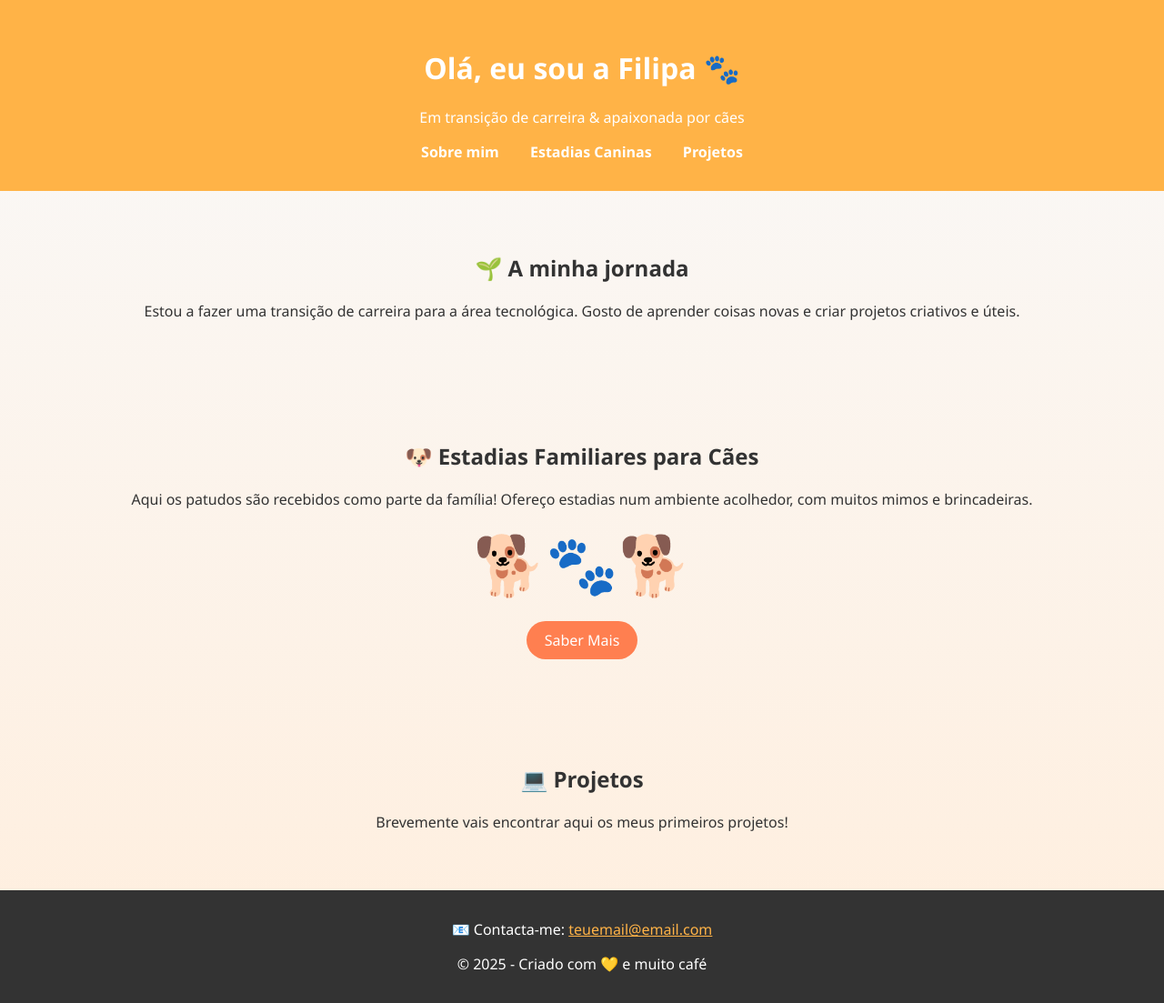
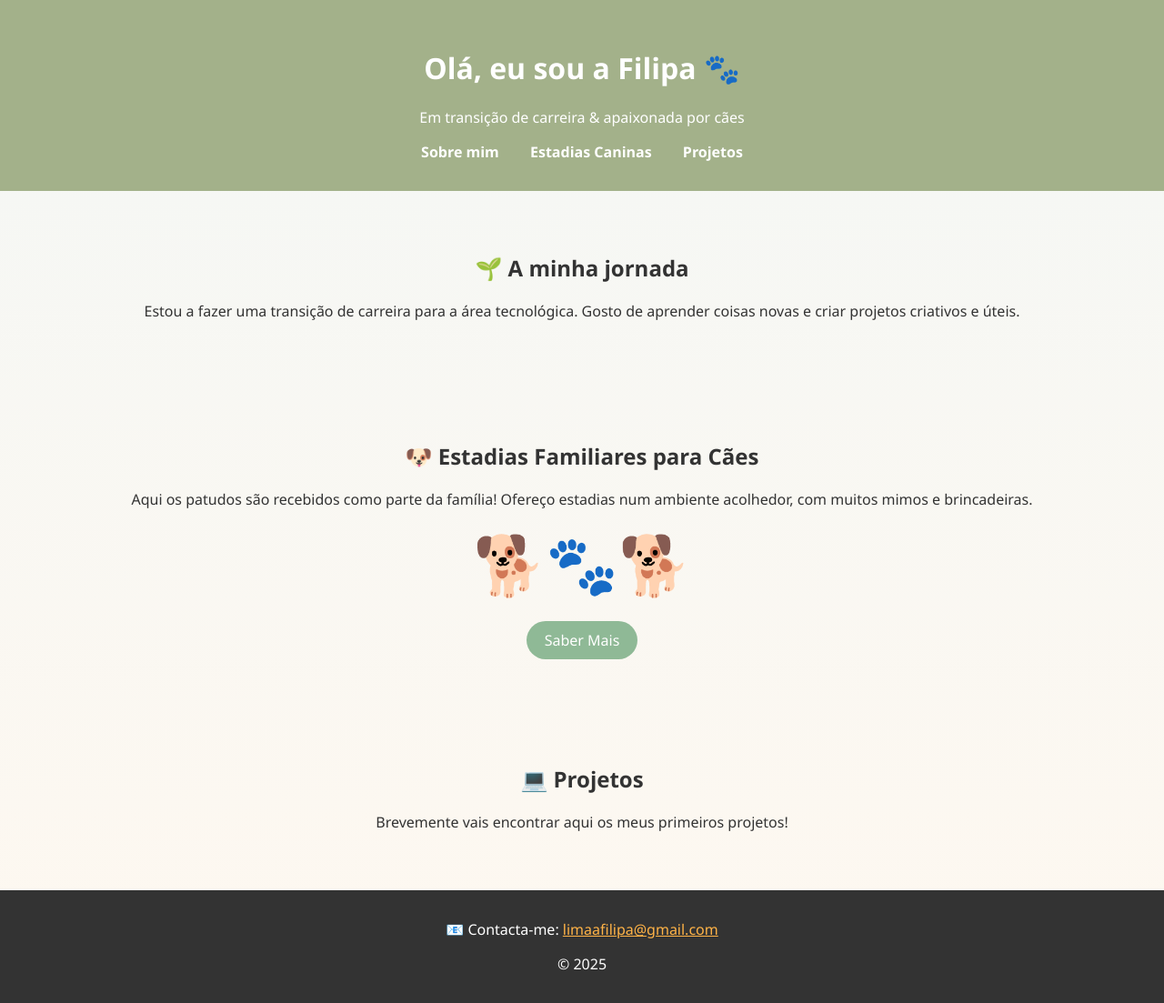
Before and after one commit to filipalimaa/filipalima.github.io, a plain HTML site: page index.html in a window 1280 px wide. Shown: the whole page at 91% size. Drawn offline with Linux system fonts and the light colour scheme.

Commit message:
style: change page color

```diff
--- a/index.html
+++ b/index.html
@@ -8,11 +8,11 @@
     body {
       font-family: 'Segoe UI', sans-serif;
       margin: 0;
-      background: linear-gradient(to bottom, #f9f9f9, #ffeedd);
+      background: linear-gradient(to bottom, #f4f7f5, #fef8f0);
       color: #333;
     }
     header {
-      background: #ffb347;
+      background: #a3b18a;
       color: white;
       padding: 2rem;
       text-align: center;
@@ -30,7 +30,7 @@
     .btn {
       display: inline-block;
       margin-top: 20px;
-      background: #ff7f50;
+      background: #8fb996;
       color: white;
       padding: 10px 20px;
       border-radius: 25px;
@@ -38,7 +38,7 @@
       transition: 0.3s;
     }
     .btn:hover {
-      background: #e0663d;
+      background: #718355;
     }
     .dog {
       font-size: 4rem;
@@ -48,6 +48,9 @@
     color: white;
     text-align: center;
     padding: 1rem;
+  }
+  footer a {
+    color: #d4a373; /* Dourado pastel */
   }
   </style>
 </head>
@@ -82,8 +85,8 @@
   </section>
 
   <footer id="contact">
-    <p>📧 Contacta-me: <a href="mailto:teuemail@email.com" style="color:#ffb347;">teuemail@email.com</a></p>
-    <p>© 2025 - Criado com 💛 e muito café</p>
+    <p>📧 Contacta-me: <a href="mailto:teuemail@email.com" style="color:#ffb347;">limaafilipa@gmail.com</a></p>
+    <p>© 2025</p>
   </footer>
 </body>
 </html>
```
Lines whose indentation alone changed are shown as unchanged.
